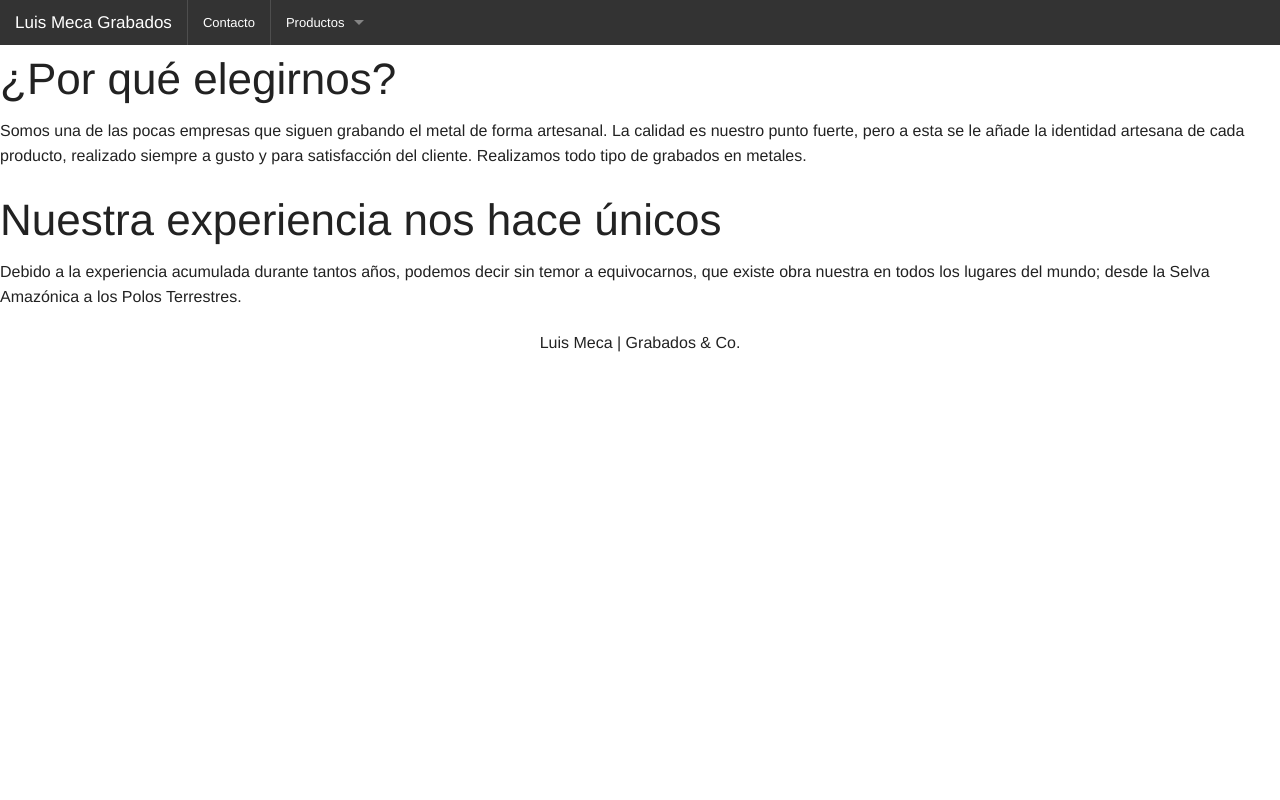
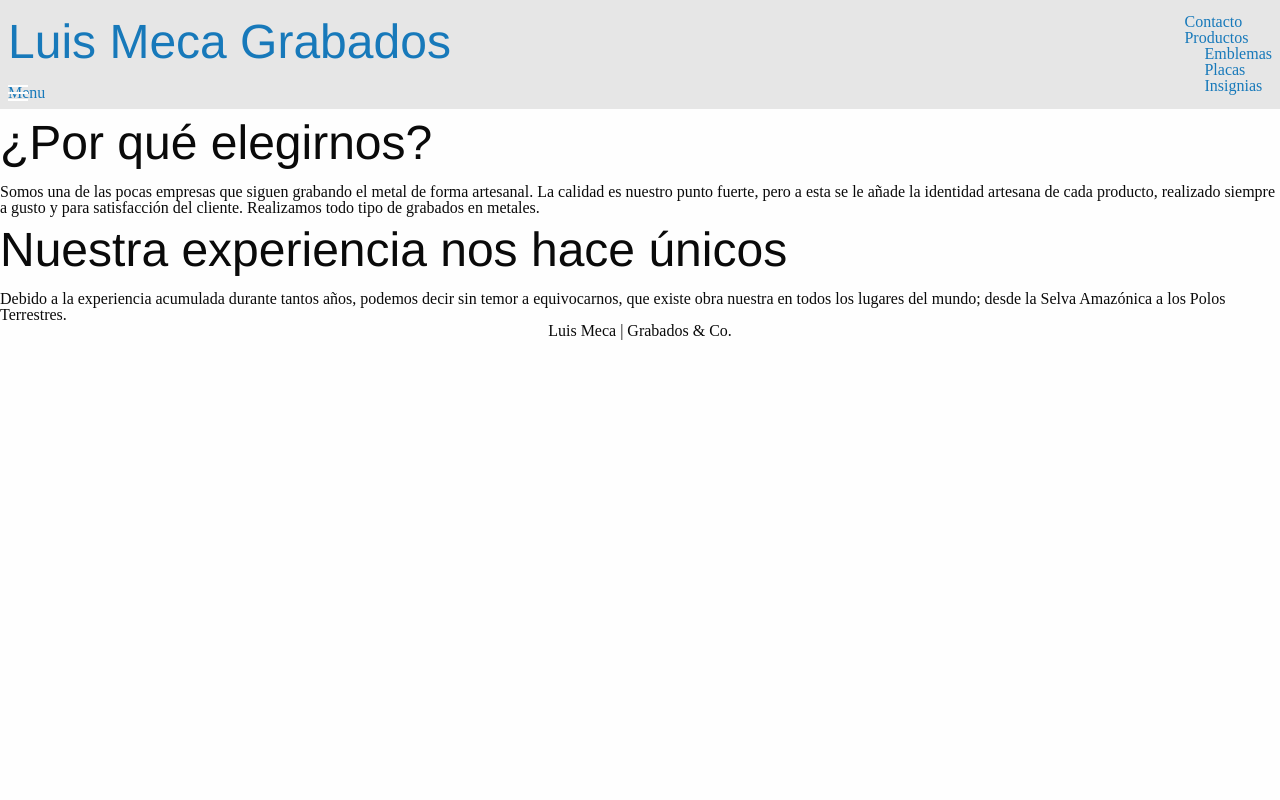
Before and after one commit to Dracov04/grabados, a Rails app: page / in a window 1280 px wide. Run offline with Rails 7, Linux system fonts and the light colour scheme; style sheets or scripts are compiled from the project's sources; some libraries are stand-ins or nearby versions.

Commit message:
heroku..

```diff
--- a/app/assets/stylesheets/application.css
+++ b/app/assets/stylesheets/application.css
@@ -1,15 +1,54 @@
-/*
- * This is a manifest file that'll be compiled into application.css, which will include all the files
- * listed below.
- *
- * Any CSS and SCSS file within this directory, lib/assets/stylesheets, vendor/assets/stylesheets,
- * or vendor/assets/stylesheets of plugins, if any, can be referenced here using a relative path.
- *
- * You're free to add application-wide styles to this file and they'll appear at the bottom of the
- * compiled file so the styles you add here take precedence over styles defined in any styles
- * defined in the other CSS/SCSS files in this directory. It is generally better to create a new
- * file per style scope.
- *
- *= require_tree .
- *= require_self
- */
+/*=require foundation.css*/
+
+/*reset css*/
+html, body, span, applet, object, iframe,
+p, blockquote, pre, abbr, acronym, address, big, cite, code,
+del, dfn, em, img, ins, kbd, q, s, samp,
+small, strike, strong, sub, sup, tt, var,
+b, u, i, center,
+dl, dt, dd, ol, ul, li,
+fieldset, form, label, legend,
+table, caption, tbody, tfoot, thead, tr, th, td,
+article, aside, canvas, details, embed,
+figure, figcaption, footer, header, hgroup,
+menu, nav, output, ruby, section, summary,
+time, mark, audio, video {
+    margin: 0;
+    padding: 0;
+    border: 0;
+    font-size: 100%;
+    font: inherit;
+    vertical-align: baseline;
+}
+/* HTML5 display-role reset for older browsers */
+article, aside, details, figcaption, figure,
+footer, header, hgroup, menu, nav, section {
+    display: block;
+}
+body {
+    line-height: 1;
+}
+ol, ul {
+    list-style: none;
+}
+blockquote, q {
+    quotes: none;
+}
+blockquote:before, blockquote:after,
+q:before, q:after {
+    content: '';
+    content: none;
+}
+table {
+    border-collapse: collapse;
+    border-spacing: 0;
+}
+
+.song_title a{
+    text-decoration: none;
+    color:rgba(0, 0, 69, 1);
+}
+.song_title a:hover{
+    text-decoration: overline underline;
+    color: rgb(58, 38, 122);
+}
```
